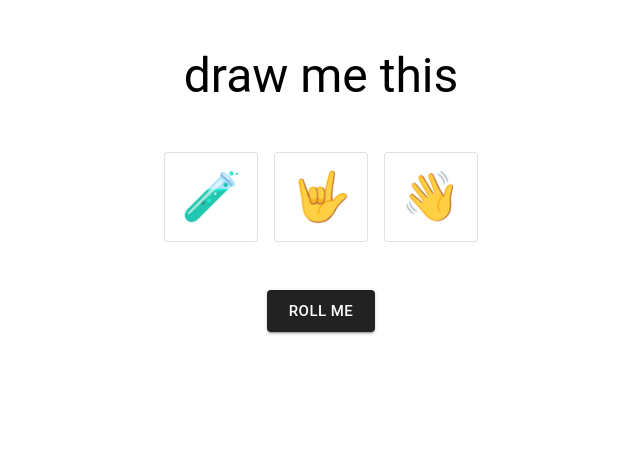
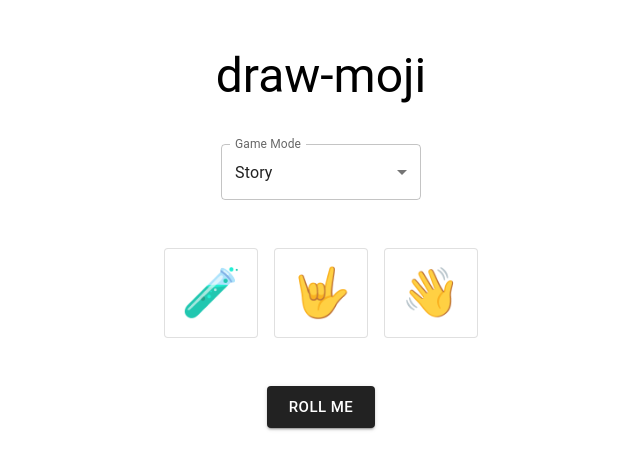
Before and after one commit to ollyholly/drawingtools, a React (Create React App) app: page / in a window 1280 px wide. Shown: the top 470 px of the page, without its empty margins (319-959 px from the left). Built offline with nearby package versions, Linux system fonts and the light colour scheme.

Commit message:
Add animals game mode.

```diff
--- a/src/App.js
+++ b/src/App.js
@@ -1,4 +1,4 @@
-import { Container, Box, Typography, Button, Card } from '@mui/material';
+import { Container, Box, Typography, Button, Card, Select, FormControl, InputLabel, MenuItem } from '@mui/material';
 import data from './Assets/emoji.json';
 import { useState, useEffect } from 'react';
 import { createTheme, ThemeProvider } from '@mui/material/styles';
@@ -16,28 +16,61 @@ const theme = createTheme({
 
 const App = () => {
   const [rolledDice, setRolledDice] = useState([]);
+  const [gameMode, setGameMode] = useState('story');
+
+  const handleChange = (event) => {
+    setGameMode(event.target.value );
+    console.log('GEME MODE CHANGED TO', gameMode)
+  };
 
   const rollDice = () => {
-    const emojiArray = Object.keys(data).reduce((acc, i) => ([...acc, ...data[i]]), []);
+    const allEmoji = Object.keys(data).reduce((acc, i) => ([...acc, ...data[i]]), []);
+    let emojiMode = allEmoji
+    let diceNumber = 3
 
-    const sample = _.sampleSize(emojiArray, 3)
+    if (gameMode == 'animals') {
+      emojiMode = data['animals']
+      diceNumber = 2
+    }
 
-    setRolledDice(sample);
+    const sampleEmoji = _.sampleSize(emojiMode, diceNumber)
+
+    setRolledDice(sampleEmoji);
   };
 
   useEffect(() => {
     // console.log('Rolled the dice!');
     rollDice();
-  }, []);
+  }, [gameMode]);
 
   return (
     <Container>
       <ThemeProvider theme={theme}>
-        <Box sx={{ display: 'flex', justifyContent: 'center' }}>
+        <Box sx={{ display: 'flex', justifyContent: 'center', alignItems: 'center',
+            alignContent: 'center', flexDirection: 'column'
+}}>
           <Typography variant="h3" gutterBottom my={5} align="center">
-            draw me this
+            draw-moji
           </Typography>
+        <Box sx={{ minWidth: 200 }} mb={5}>
+      <FormControl fullWidth>
+        <InputLabel id="demo-simple-select-label">Game Mode</InputLabel>
+        <Select
+          labelId="demo-simple-select-label"
+          id="demo-simple-select"
+          value={gameMode}
+          label="Game Mode"
+          onChange={handleChange}
+        >
+          <MenuItem value='story'>Story</MenuItem>
+          <MenuItem value='animals'>Animals</MenuItem>
+        </Select>
+      </FormControl>
+    </Box>
         </Box>
+
+
+
         <Box
           sx={{
             display: 'flex',
--- a/src/Assets/emoji.json
+++ b/src/Assets/emoji.json
@@ -171,7 +171,7 @@
     "💋",
     "🩸"
   ],
-  "closing": [
+  "clothing": [
     "🧳",
     "🌂",
     "☂️",
```
Also changed, not shown: 2 other files (tests, documents, lock files or other folders).
